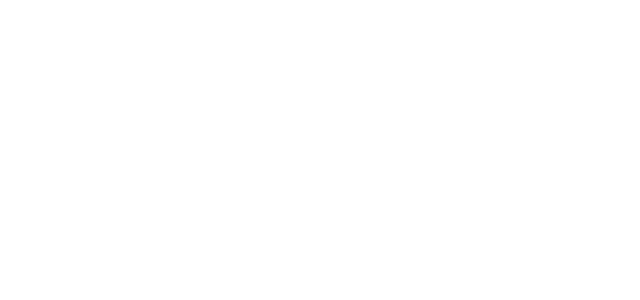
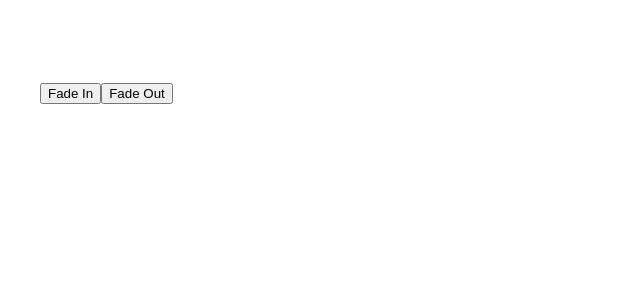
Before and after one commit to geunheejung/react-hooks, a React (Create React App) app: page / in a window 1280 px wide. Shown: the top 300 px of the page, without its empty margins (0-640 px from the left). Built offline with nearby package versions, Linux system fonts and the light colour scheme; the HTML template or start-up script is replaced by a standard one.

Commit message:
useFadeIn 구현.

```diff
--- a/src/App.tsx
+++ b/src/App.tsx
@@ -1,9 +1,21 @@
 import React from 'react';
+import useFadeIn from './hooks/useFadeIn';
 
 const App = () => {
+  const { element, onFadeIn } = useFadeIn();
 
   return (
     <div className="App">
+      <h1 ref={element} style={{ opacity: 0 }}>Hello</h1>
+
+      <ol>
+        <button onClick={() => onFadeIn()}>
+          Fade In
+        </button>
+        <button onClick={() => onFadeIn(false)}>
+          Fade Out
+        </button>
+      </ol>
     </div>
   );
 }
--- /dev/null
+++ b/src/hooks/useFadeIn.ts
@@ -0,0 +1,23 @@
+import {useEffect, useRef} from "react";
+
+const useFadeIn = (duration: number = 3) => {
+  const element = useRef(null);
+
+  const onFadeIn = (isFadeIn: boolean = true) => {
+    const _changeElement = (el: HTMLElement) => {
+      el.style.transition = `opacity ${duration}s`;
+      el.style.opacity = isFadeIn ? '1' : '0';
+    }
+
+    if (element.current !== null) {
+      _changeElement(element.current);
+    }
+  }
+
+  return {
+    element,
+    onFadeIn
+  };
+}
+
+export default useFadeIn;
```
